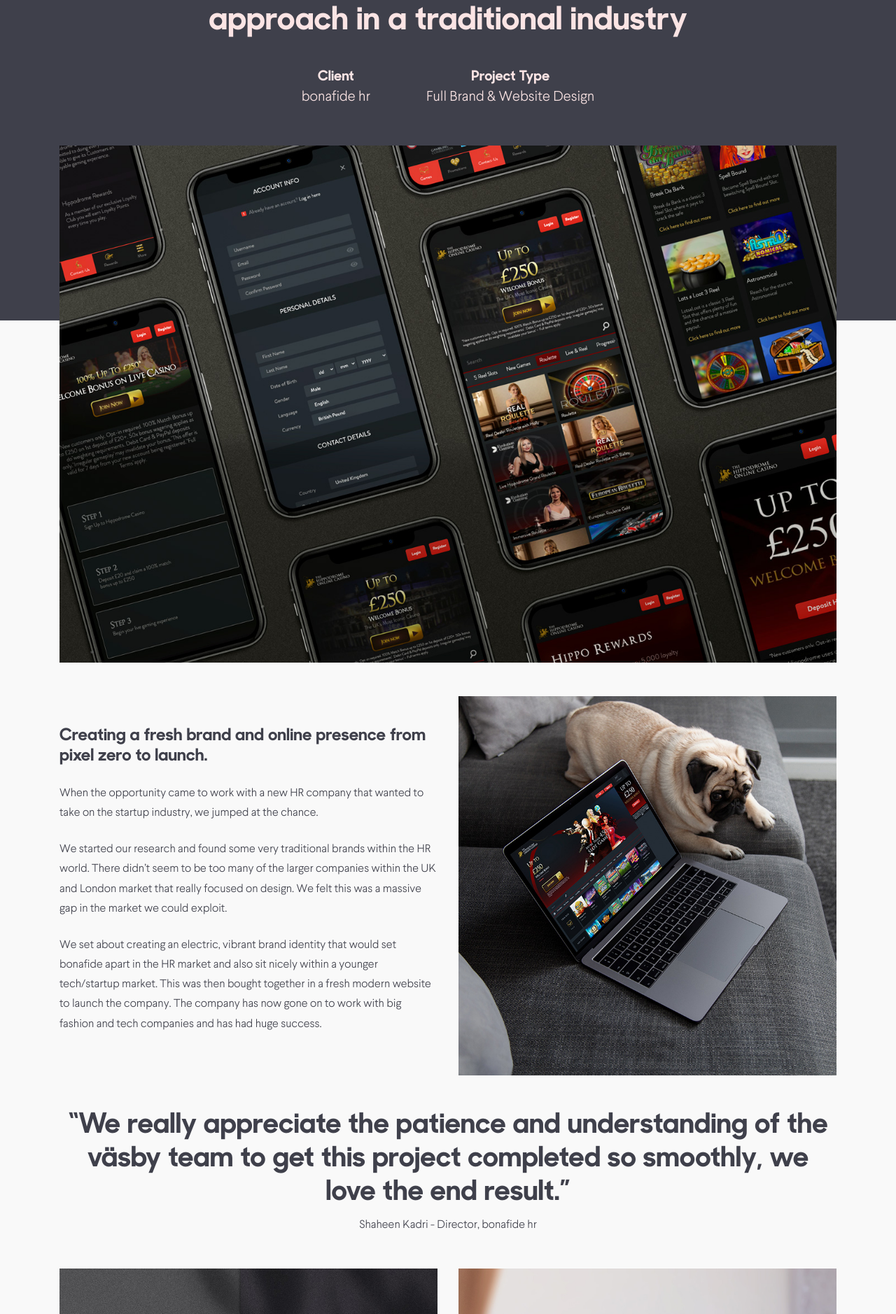
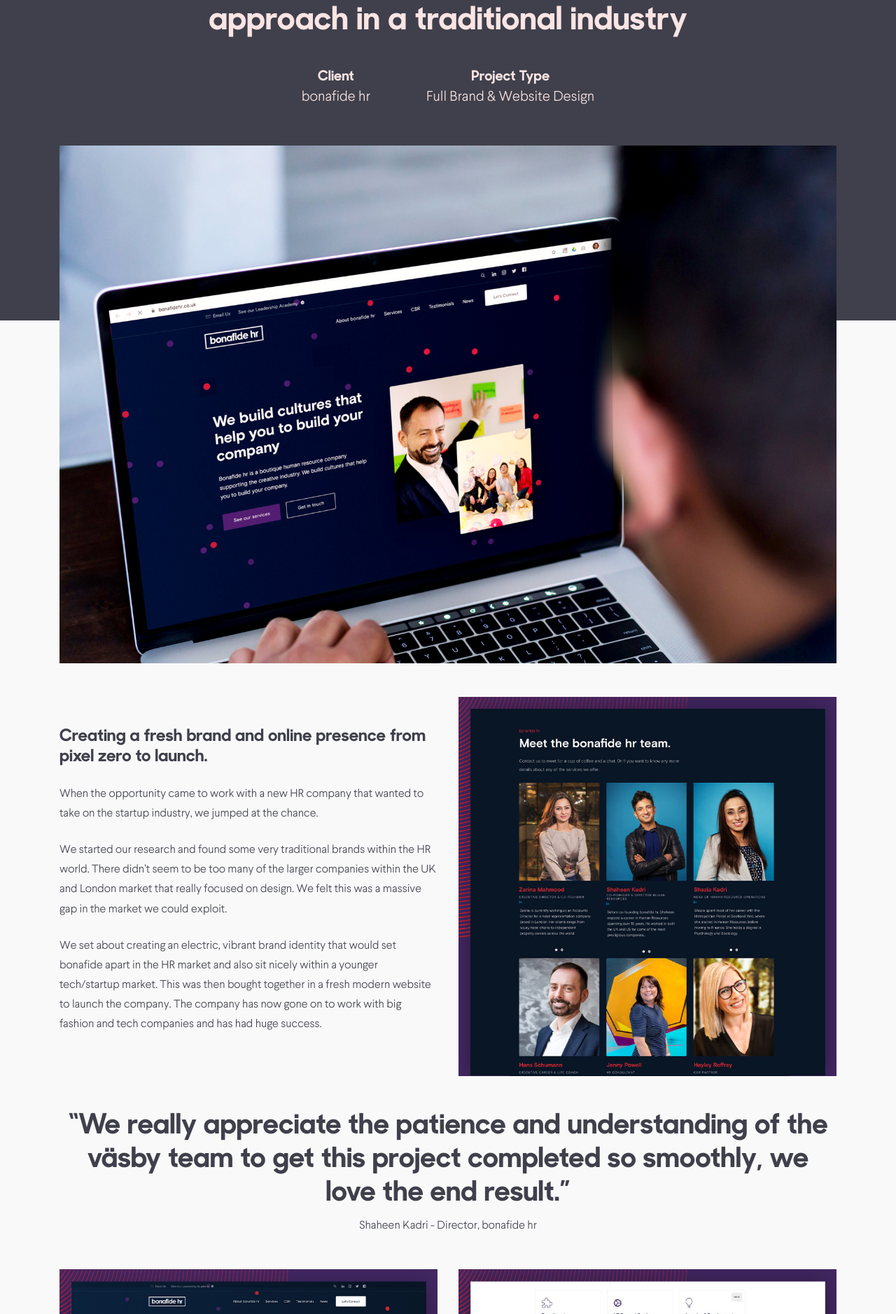
Before and after one commit to ifancyabroad/vasby, a Jekyll site: the page built from _case_studies/bonafide.md, in a window 1280 px wide. Shown: the part 379-2257 px from the top of the page at 70% size. Built offline with Jekyll 4.4.1, drawn with Linux system fonts in a browser that asks for light colours; nearby versions of some CDN libraries.

Commit message:
Add bonafide images

```diff
--- a/_case_studies/bonafide.md
+++ b/_case_studies/bonafide.md
@@ -7,15 +7,15 @@
 tag: A new modern take on HR - taking a vibrant approach in a traditional industry
 client: bonafide hr
 type: Full Brand & Website Design
-featured_image: hippodrome_online_large_01.jpg
-image_1: hippodrome_online_small_01.jpg
-image_2: hippodrome_online_small_03.jpg
-image_3: hippodrome_online_small_02.jpg
+featured_image: bonafide_large_01.jpg
+image_1: bonafide-small-01.jpg
+image_2: bonafide-small-02.jpg
+image_3: bonafide-small-03.jpg
 alt: Some alt text
 quote: “We really appreciate the patience and understanding of the väsby team to get this project completed so smoothly, we love the end result.”
 quote_label: Shaheen Kadri - Director, bonafide hr
 site_url: https://bonafidehr.co.uk
-site_image: hippodrome_online_large_02.jpg
+site_image: bonafide_large_02.jpg
 content_title: Creating a fresh brand and online presence from pixel zero to launch.
 ---
 <p class="mb-4">When the opportunity came to work with a new HR company that wanted to take on the startup industry, we jumped at the chance.</p>
```
Also changed, not shown: assets/images/bonafide-small-01.jpg (added), assets/images/bonafide-small-02.jpg (added), assets/images/bonafide-small-03.jpg (added), assets/images/bonafide_large_01.jpg (added), assets/images/bonafide_large_02.jpg (added).
